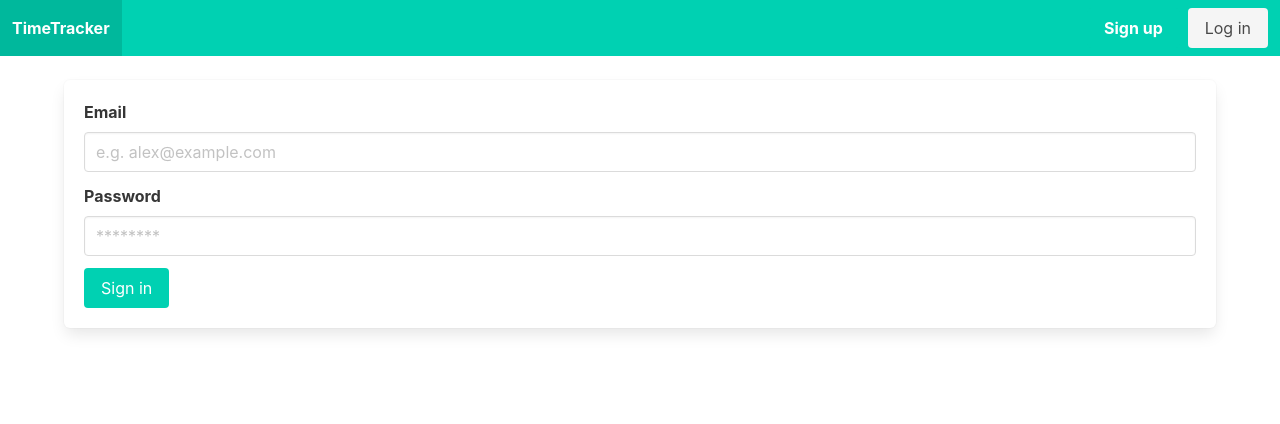
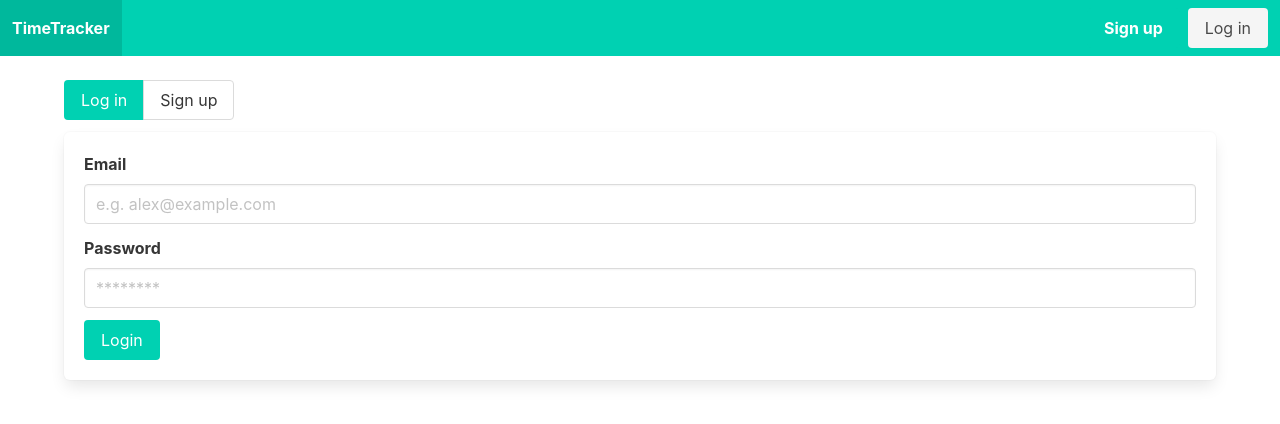
Before and after one commit to michalstaniecko/timetracker, a Vue app: page /auth in a window 1280 px wide. Shown: the top 424 px of the page. Built offline with nearby package versions, Linux system fonts and the light colour scheme.

Commit message:
select between login and sign up form

```diff
--- a/src/components/Auth/LoginForm.vue
+++ b/src/components/Auth/LoginForm.vue
@@ -16,7 +16,7 @@
       </div>
     </div>
 
-    <button class="button is-primary">Sign in</button>
+    <button class="button is-primary">Login</button>
   </form>
 </template>
 
--- /dev/null
+++ b/src/components/Auth/SelectForm.vue
@@ -0,0 +1,39 @@
+<script setup lang="ts">
+import type { modeType } from '@/components/Auth/interfaces';
+
+const props = defineProps<{
+  mode: string;
+}>();
+
+const emits = defineEmits<{
+  (e: 'update', value: modeType): void;
+}>();
+const handleSelectMode = (mode: modeType) => {
+  emits('update', mode);
+};
+</script>
+
+<template>
+  <div class="field has-addons">
+    <p class="control">
+      <button
+        class="button"
+        :class="{ 'is-primary': mode === 'login' }"
+        @click.prevent="handleSelectMode('login')"
+      >
+        <span>Log in</span>
+      </button>
+    </p>
+    <p class="control">
+      <button
+        class="button"
+        :class="{ 'is-primary': mode === 'signup' }"
+        @click.prevent="handleSelectMode('signup')"
+      >
+        <span>Sign up</span>
+      </button>
+    </p>
+  </div>
+</template>
+
+<style scoped></style>
--- a/src/components/Auth/SignupForm.vue
+++ b/src/components/Auth/SignupForm.vue
@@ -1,5 +1,23 @@
 <script setup lang="ts"></script>
 
-<template></template>
+<template>
+  <form>
+    <div class="field">
+      <label class="label">Email</label>
+      <div class="control">
+        <input class="input" type="email" placeholder="e.g. alex@example.com" />
+      </div>
+    </div>
+
+    <div class="field">
+      <label class="label">Password</label>
+      <div class="control">
+        <input class="input" type="password" placeholder="********" />
+      </div>
+    </div>
+
+    <button class="button is-primary">Signup</button>
+  </form>
+</template>
 
 <style scoped></style>
--- /dev/null
+++ b/src/components/Auth/interfaces.ts
@@ -0,0 +1 @@
+export type modeType = 'login' | 'signup';
--- a/src/views/Auth.vue
+++ b/src/views/Auth.vue
@@ -1,11 +1,27 @@
 <script setup lang="ts">
 import LoginForm from '@/components/Auth/LoginForm.vue';
+import SignupForm from '@/components/Auth/SignupForm.vue';
+import SelectForm from '@/components/Auth/SelectForm.vue';
+import { ref } from 'vue';
+import type { modeType } from '@/components/Auth/interfaces';
+
+const component = {
+  login: LoginForm,
+  signup: SignupForm
+};
+
+const selectedMode = ref<modeType>('login');
+
+const handleModeUpdate = (mode: modeType) => {
+  selectedMode.value = mode;
+};
 </script>
 
 <template>
   <base-container>
+    <select-form :mode="selectedMode" @update="handleModeUpdate" />
     <base-box>
-      <LoginForm />
+      <component :is="component[selectedMode]" />
     </base-box>
   </base-container>
 </template>
```
Also changed, not shown: src/stores/auth/index.ts (added, +23 -0 lines), src/stores/counter.ts (deleted, +0 -12 lines), src/stores/index.ts (added).
